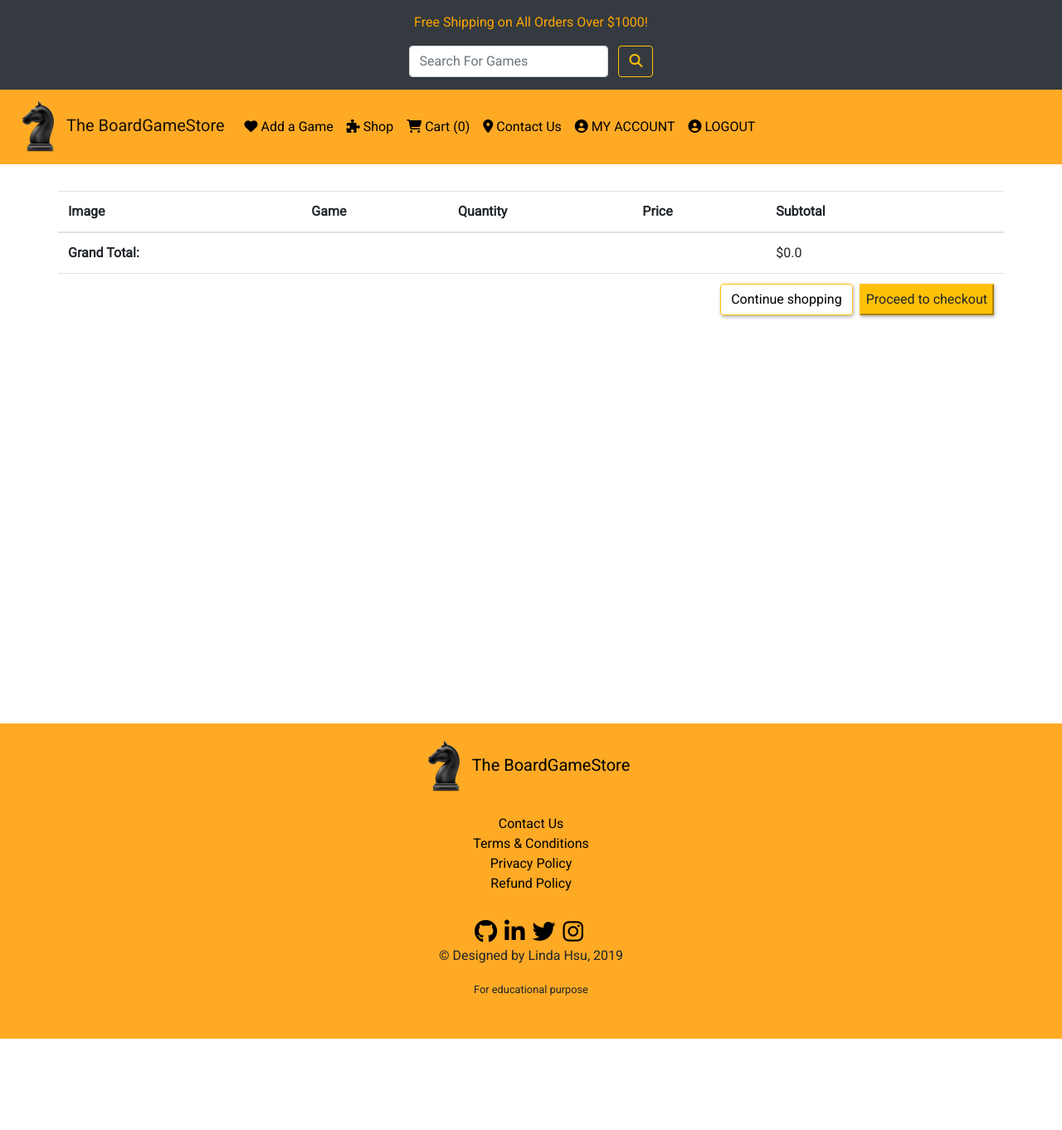
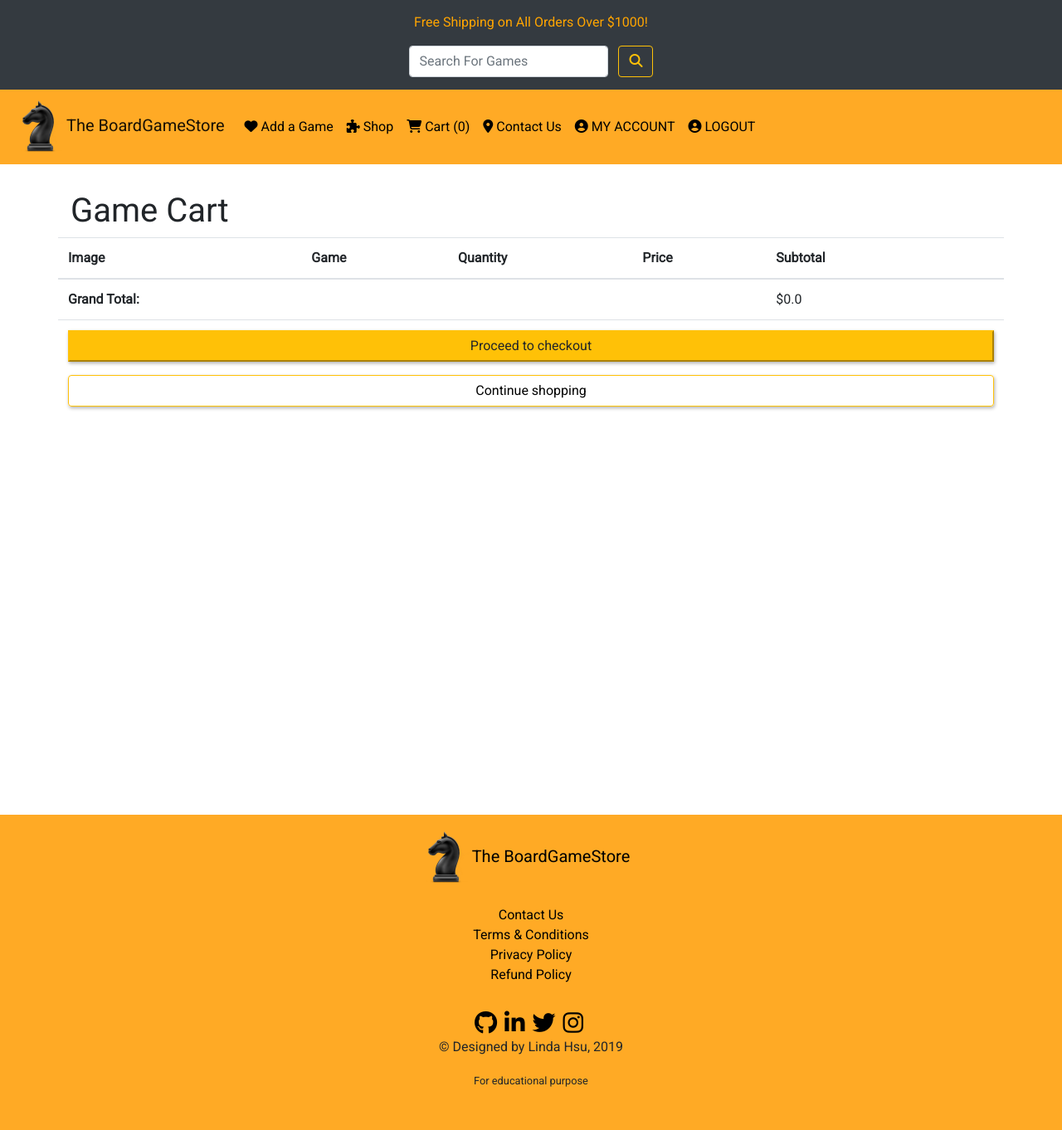
Before and after one commit to Paddlepop25/codeinstitute-boardgame-store, a Django app: page /cart/ in a window 1280 px wide. Shown: the whole page at 83% size. Before the commit the page ends 1252 px from the top, so only its background shows below. Run offline with Django 3.2, Linux system fonts and the light colour scheme; the visitor is signed in with stand-in values (Sample User, id 1); parts of the project's set-up code (start-up, migrations or seed data) failed here and were passed over; some libraries are stand-ins or nearby versions.

Commit message:
change button colors for all pages

```diff
--- a/accounts/templates/accounts/logout_confirm.template.html
+++ b/accounts/templates/accounts/logout_confirm.template.html
@@ -6,7 +6,7 @@
 <div class="accounts_form_look logout">
 <h1>Logout</h1>
 <p>Are you sure you want to logout?</p>
-<a href="{% url 'logout' %}" class="btn btn-warning mb-3">LOGOUT</a>
+<a href="{% url 'logout' %}" class="btn btn-success mb-3">LOGOUT</a>
 <a href="{% url 'show_games' %}" class="btn btn-danger mb-3">CANCEL</a>
 </div>
 {% endblock %}
--- a/accounts/templates/accounts/profile.template.html
+++ b/accounts/templates/accounts/profile.template.html
@@ -10,8 +10,8 @@
 <p>Your email: {{ user.email }}</p>
 
 <p>Forgotten your password?</p>
-<p><a href="{% url 'password_reset' %}" class="btn btn-warning">Reset password</a></p>
-<p><a href="{% url 'password_change' %}" class="btn btn-warning">Change password</a></p>
+<a href="{% url 'password_reset' %}" class="btn btn-success">Reset password</a>
+<a href="{% url 'password_change' %}" class="btn btn-warning">Change password</a>
 </div>
 
 {%endblock%}
--- a/cart/templates/cart/view_cart.template.html
+++ b/cart/templates/cart/view_cart.template.html
@@ -18,6 +18,7 @@
 
 <section class="shopping_cart">
     <!--Small screen sizes-->
+    <h1>Game Cart</h1>
      <div class="row d-md-none">
     <table class="table cart small_cart">
         <tbody>
@@ -68,7 +69,7 @@
                     <form method='GET' action="{% url 'charge' %}">
                         <input type='number' name='amount' class='form-control' value="{{grand_total_price}}" style="display:none;" />
                         <!--<input type='submit' value='Proceed to checkout' class='btn btn-primary'/>-->
-                        <button class='btn-warning float-right ml-2 proceed_checkout' href="{% url 'charge' %}">Proceed to checkout</button>
+                        <button class='btn-warning float-right ml-2' href="{% url 'charge' %}">Proceed to checkout</button>
                         <!--<a class='btn btn-warning float-right ml-2 proceed_checkout' href='{% url 'charge' %}'>Proceed to checkout</a>-->
                         <a class='btn btn-outline-warning float-right shopping' href="{% url 'show_games' %}">Continue shopping</a>
                     </form>
@@ -129,7 +130,7 @@
                     <form method='GET' action="{% url 'charge' %}">
                         <input type='number' name='amount' class='form-control' value="{{grand_total_price}}" style="display:none;" />
                         <!--<input type='submit' value='Proceed to checkout' class='btn btn-primary'/>-->
-                        <button class='btn-warning float-right ml-2 proceed_checkout' href="{% url 'charge' %}">Proceed to checkout</button>
+                        <button class='btn-warning float-right ml-2' href="{% url 'charge' %}">Proceed to checkout</button>
                         <!--<a class='btn btn-warning float-right ml-2 proceed_checkout' href='{% url 'charge' %}'>Proceed to checkout</a>-->
                         <a class='btn btn-outline-warning float-right shopping' href="{% url 'show_games' %}">Continue shopping</a>
                     </form>
--- a/catalogue/templates/catalogue/games.template.html
+++ b/catalogue/templates/catalogue/games.template.html
@@ -25,7 +25,7 @@
                         <span class="card-text price_strikethrough">${{game.price|add:"18"}}</span>
                         <span class="card-text">SGD ${{game.price}}</span>
                         <br />
-                        <a href="{% url 'game_info' game_id=game.id %}" class="btn btn-outline-warning more_info">MORE INFO</a>
+                        <a href="{% url 'game_info' game_id=game.id %}" class="btn btn-outline-success more_info">MORE INFO</a>
                         <a href="{% url 'add_to_cart' game_id=game.id %}" class="btn btn-warning add_to_cart">ADD TO CART</a>
                     </div>
                 </div>
@@ -46,7 +46,7 @@
                         <span class="card-text price_strikethrough">${{game.price|add:"18"}}</span>
                         <span class="card-text">SGD ${{game.price}}</span>
                         <br />
-                        <a href="{% url 'game_info' game_id=game.id %}" class="btn btn-outline-warning more_info">MORE INFO</a>
+                        <a href="{% url 'game_info' game_id=game.id %}" class="btn btn-outline-success more_info">MORE INFO</a>
                         <a href="{% url 'add_to_cart' game_id=game.id %}" class="btn btn-warning add_to_cart">ADD TO CART</a>
                     </div>
                 </div>
@@ -67,7 +67,7 @@
                         <span class="card-text price_strikethrough">${{game.price|add:"18"}}</span>
                         <span class="card-text">SGD ${{game.price}}</span>
                         <br />
-                        <a href="{% url 'game_info' game_id=game.id %}" class="btn btn-outline-warning more_info">MORE INFO</a>
+                        <a href="{% url 'game_info' game_id=game.id %}" class="btn btn-outline-success more_info">MORE INFO</a>
                         <a href="{% url 'add_to_cart' game_id=game.id %}" class="btn btn-warning add_to_cart">ADD TO CART</a>
                     </div>
                 </div>
--- a/static/styles/styles.css
+++ b/static/styles/styles.css
@@ -212,11 +212,14 @@ a {
 .cart .shopping {
     box-shadow: 1px 2px 4px rgba(0, 0, 0, 0.3);
     color: black;
+    width: 100%;
 }
 
-.cart .proceed_checkout {
+.cart button {
     box-shadow: 1px 2px 4px rgba(0, 0, 0, 0.3);
     height: 2.4rem;
+    width: 100%;
+    margin-bottom: 1rem;
 }
 
 /*small screens view;*/
@@ -294,6 +297,7 @@ input {
     width: 80%;
 }
 
+/*Profile page*/
 .accounts_form_look {
     background: #fffbed;
     border: 1px solid black;
@@ -301,9 +305,16 @@ input {
     box-shadow: 2px 2px 8px grey;
     margin: 100px auto;
     padding: 20px;
-    height: 20rem;
+    height: 25rem;
     text-align: center;
+    margin-bottom: 16rem;
 }
+
+.accounts_form_look a {
+    width: 100%;
+    margin-bottom: 1rem;
+}
+
 
 /*Register page*/
 
@@ -360,6 +371,7 @@ input {
     margin: 100px auto;
     padding: 20px;
     height: 30rem;
+    margin-bottom: 10rem;
 }
 
 .reset_password_form_look input {
@@ -494,11 +506,16 @@ input {
     height: 45rem;
 }
 
+.contact_form_look button {
+    width: 100%;
+}
+
+
 /*Footer*/
 
-.footer {
-    margin-top: 5rem;
-}
+/*.footer {*/
+/*    margin-top: 5rem;*/
+/*}*/
 
 .footer .row {
     background: #FFAA25;
@@ -611,6 +628,11 @@ input {
         margin-top: -7rem;
     }
 
+    .accounts_form_look a {
+    width: 50%;
+    margin-bottom: 1rem;
+}
+
 }
 
 @media (min-width: 992px) {
@@ -623,7 +645,7 @@ input {
     }
 
     .logout {
-        margin-bottom: 21rem;
+        margin-bottom: 16rem;
     }
 
 }
@@ -636,9 +658,9 @@ input {
 }
 
 @media (min-width: 1200px) {
-    .footer {
-        margin-top: 8rem;
-    }
+    /*.footer {*/
+    /*    margin-top: 10rem;*/
+    /*}*/
 
 }
 
--- a/templates/registration/password_change_form.html
+++ b/templates/registration/password_change_form.html
@@ -9,7 +9,7 @@
   <form method="POST">
     {% csrf_token %}
     {{ form|crispy }}
-    <input type="submit" value="Change my password" class="btn btn-warning">
+    <input type="submit" value="Change my password" class="btn btn-success">
   </form>
 </div>
 </div>
--- a/templates/registration/password_reset_form.html
+++ b/templates/registration/password_reset_form.html
@@ -11,7 +11,7 @@
   <form method="POST">
     {% csrf_token %}
     {{ form|crispy }}
-    <input type="submit" value="Send me instructions!" class="btn btn-warning">
+    <input type="submit" value="Send me instructions!" class="btn btn-success">
   </form>
 </div>
 </div>
```
Also changed, not shown: home/templates/home/index.template.html (+4 -4 lines).
